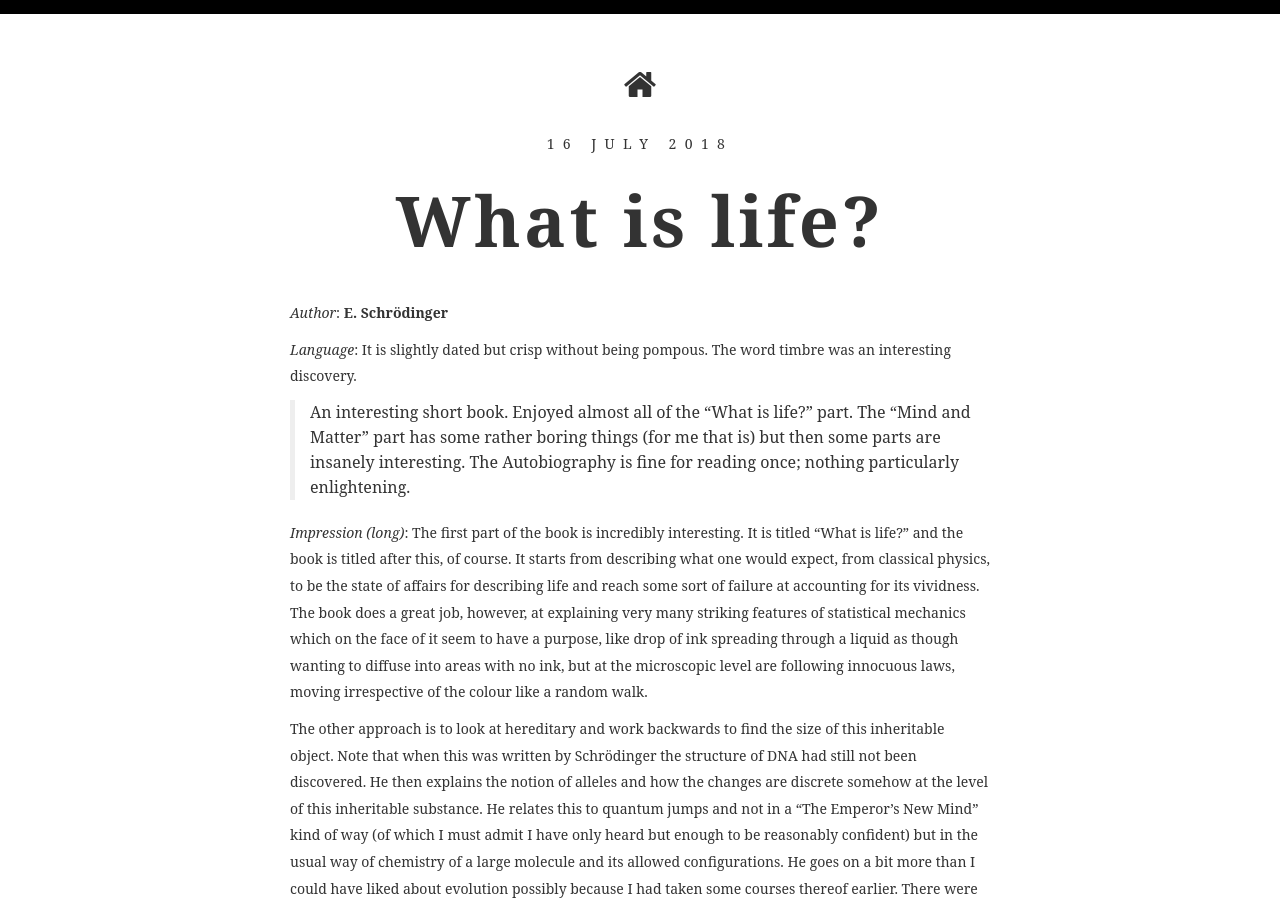
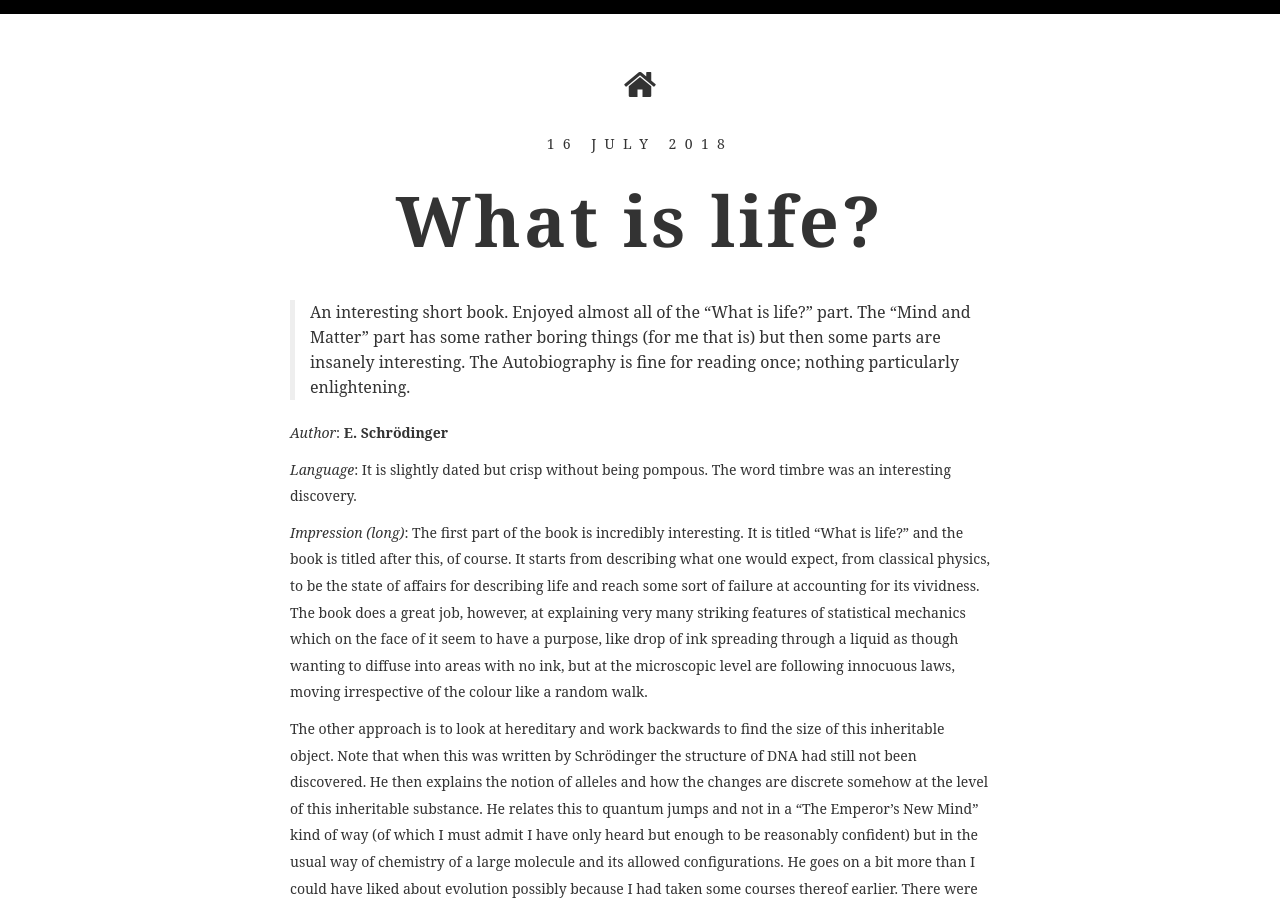
Before and after one commit to gleaned/gleaned.github.io, a Jekyll site: the page built from _posts/2018-07-16-Schrödinger.md, in a window 1280 px wide and 900 px high. Built offline with Jekyll 4.4.1, drawn with Linux system fonts in a browser that asks for light colours; some web fonts are replaced; comment, search, counter and statistics services are not loaded.

```diff
--- a/_posts/2018-07-16-Schrödinger.md
+++ b/_posts/2018-07-16-Schrödinger.md
@@ -3,13 +3,13 @@ layout: post_page
 title: What is life?
 abstract: An interesting short book. Enjoyed almost all of the "What is life?" part. The "Mind and Matter" part has some rather boring things (for me that is) but then some parts are insanely interesting. The Autobiography is fine for reading once; nothing particularly enlightening.
 ---
+> An interesting short book. Enjoyed almost all of the "What is life?" part. The "Mind and Matter" part has some rather boring things (for me that is) but then some parts are insanely interesting. The Autobiography is fine for reading once; nothing particularly enlightening.
 
 
 *Author*: **E. Schrödinger**
 
 *Language*: It is slightly dated but crisp without being pompous. The word timbre was an interesting discovery.
 
-> An interesting short book. Enjoyed almost all of the "What is life?" part. The "Mind and Matter" part has some rather boring things (for me that is) but then some parts are insanely interesting. The Autobiography is fine for reading once; nothing particularly enlightening.
 
 *Impression (long)*: The first part of the book is incredibly interesting. It is titled “What is life?” and the book is titled after this, of course. It starts from describing what one would expect, from classical physics, to be the state of affairs for describing life and reach some sort of failure at accounting for its vividness. The book does a great job, however, at explaining very many striking features of statistical mechanics which on the face of it seem to have a purpose, like drop of ink spreading through a liquid as though wanting to diffuse into areas with no ink, but at the microscopic level are following innocuous laws, moving irrespective of the colour like a random walk.
 
```
